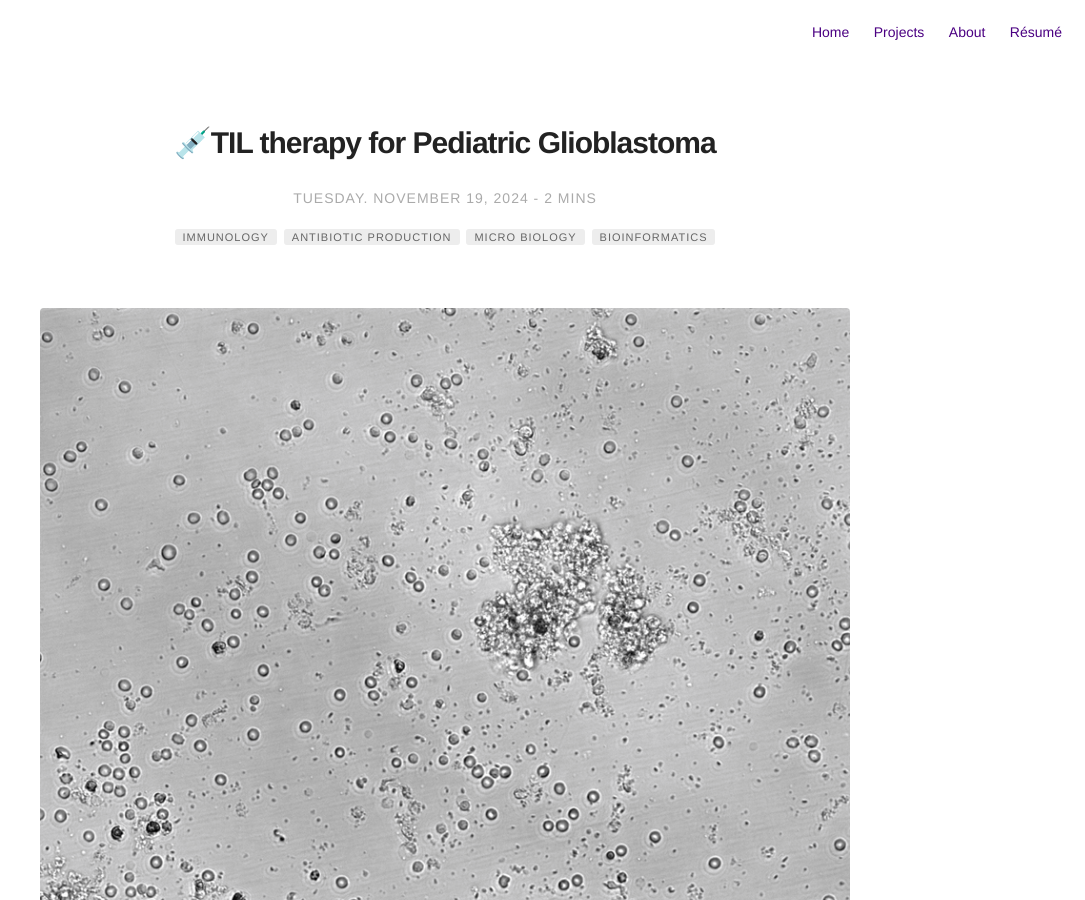
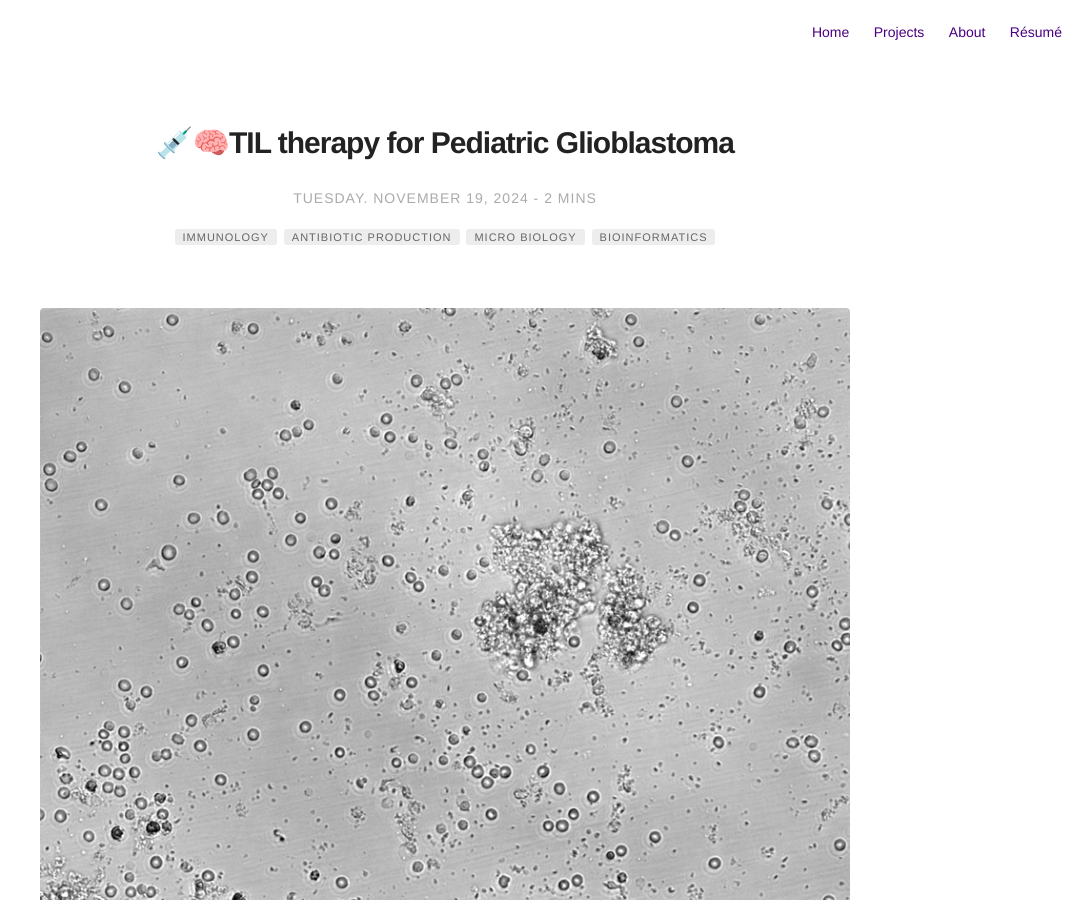
Before and after one commit to arunaang/arunaang.github.io, a Jekyll site: the page built from _posts/2024-11-19-TIL-Glioblastoma.markdown, in a window 1280 px wide and 900 px high. Shown: the whole window, without its empty margins (195-1280 px from the left). Built offline with Jekyll 4.4.1, drawn with Linux system fonts in a browser that asks for light colours; nearby versions of some CDN libraries.

Commit message:
added emoticons

```diff
--- a/_posts/2024-11-19-TIL-Glioblastoma.markdown
+++ b/_posts/2024-11-19-TIL-Glioblastoma.markdown
@@ -1,6 +1,6 @@
 ---
 # fields to edit: title, date, description, tag, body
-title: "💉TIL therapy for Pediatric Glioblastoma "
+title: "💉🧠TIL therapy for Pediatric Glioblastoma "
 layout: post
 date: 2024-11-19 11:19
 tag:
```
